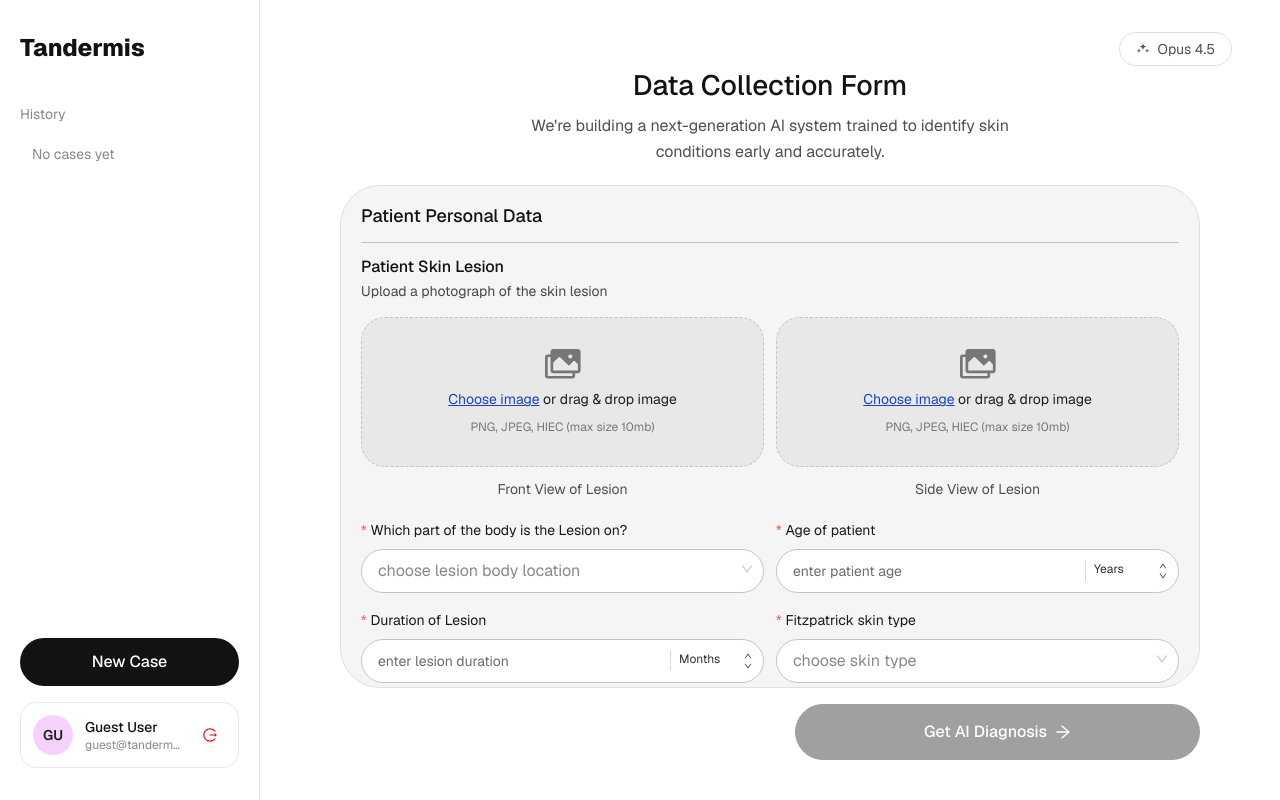
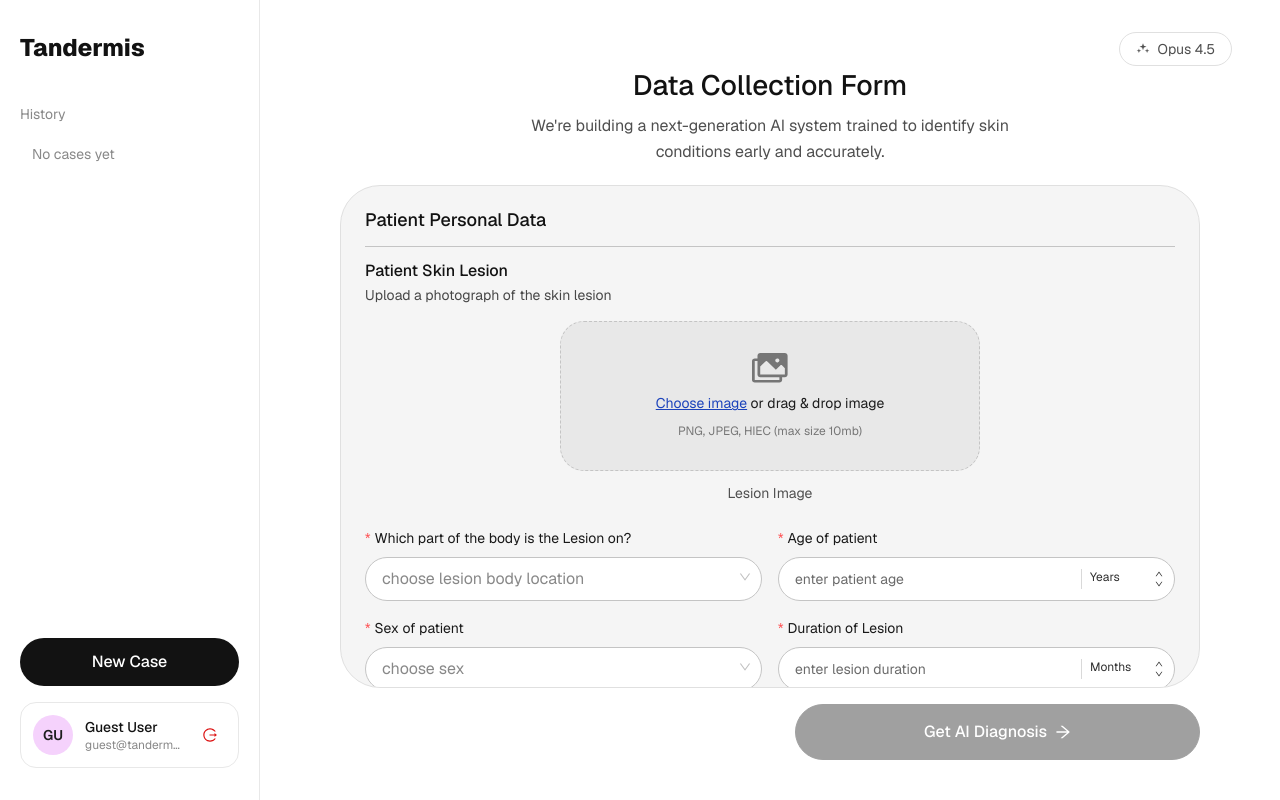
Before and after one commit to Oreoluwaibk/tandermis, a Next.js app: page /dashboard in a window 1280 px wide. Built offline with nearby package versions, Linux system fonts and the light colour scheme.

Commit message:
adjust and restructure the fields

```diff
--- a/app/dashboard/page.tsx
+++ b/app/dashboard/page.tsx
@@ -147,13 +147,15 @@ const DashboardPage = () => {
       lesion_location: formData.lesionLocation,
       patient_age: formData.patientAge,
       patient_age_unit: formData.patientAgeUnit,
+      patient_sex: formData.patientSex,
       lesion_duration: formData.lesionDuration,
       lesion_duration_unit: formData.lesionDurationUnit,
       fitzpatrick_skin_type: formData.fitzpatrickSkinType,
       erythema: formData.erythematous === "Yes",
-      clinical_diagnosis: formData.clinicalDiagnosis,
-      front_view_path: formData.frontImage,
-      side_view_path: formData.sideImage,
+      itch: formData.isLesionItchy === "Yes",
+      associated_symptoms: formData.associatedSymptoms,
+      additional_information: formData.additionalInformation,
+      front_view_path: formData.lesionImage,
     };
 
     const formDataPayload = toFormData(payload);
--- a/app/globals.css
+++ b/app/globals.css
@@ -151,6 +151,12 @@ body {
     border-radius: 40px !important;
 }
 
+.dashboard-textarea.ant-input {
+    border-color: #C4C4C4 !important;
+    resize: vertical;
+    min-height: 96px;
+}
+
 .ant-upload {
     width: 100% !important;
 }
--- a/component/dashboard/CaseSummaryCard.tsx
+++ b/component/dashboard/CaseSummaryCard.tsx
@@ -22,8 +22,7 @@ const CaseSummaryCard = ({
   compact,
   variant = "default",
 }: CaseSummaryCardProps) => {
-  const frontSrc = getImageSrc(formData.frontImage);
-  const sideSrc = getImageSrc(formData.sideImage);
+  const lesionSrc = getImageSrc(formData.lesionImage);
   const isChat = variant === "chat";
 
   const fields = [
@@ -36,6 +35,10 @@ const CaseSummaryCard = ({
       answer: formData.patientAge
         ? `${formData.patientAge} ${formData.patientAgeUnit}`
         : "",
+    },
+    {
+      question: "Sex of patient",
+      answer: formData.patientSex,
     },
     {
       question: "Duration of lesion",
@@ -54,36 +57,47 @@ const CaseSummaryCard = ({
       answer: formData.erythematous,
     },
     {
-      question: "What is your clinical diagnosis?",
-      answer: formData.clinicalDiagnosis,
+      question: "Is lesion itchy?",
+      answer: formData.isLesionItchy,
+    },
+    {
+      question: "Associated symptoms",
+      answer: formData.associatedSymptoms,
+      multiline: true,
+    },
+    {
+      question: "Additional information",
+      answer: formData.additionalInformation,
       multiline: true,
     },
   ];
 
   if (isChat) {
     return (
-      <div className="w-full rounded-[24px] border border-[#ECECEC] bg-[#F7F7F8] px-5 py-4 shadow-sm md:rounded-[28px] md:px-6 md:py-5">
-        {(frontSrc || sideSrc) && (
-          <div className="mb-4 flex gap-2.5">
-            {frontSrc && (
+      <div className="w-full rounded-3xl border border-[#ECECEC] bg-[#F7F7F8] px-5 py-4 shadow-sm md:rounded-[28px] md:px-6 md:py-5">
+        {lesionSrc && (
+          <div className="mb-4">
             <img
-                src={frontSrc}
-                alt="Front view"
+              src={lesionSrc}
+              alt="Lesion"
               className="h-[72px] w-[72px] rounded-2xl object-cover md:h-20 md:w-20"
             />
-            )}
-            {sideSrc && (
-              <img
-                src={sideSrc}
-                alt="Side view"
-                className="h-[72px] w-[72px] rounded-2xl object-cover md:h-20 md:w-20"
-              />
-            )}
           </div>
         )}
 
         <div className="flex flex-col gap-3.5 md:gap-4">
-          {fields.map((field) => (
+          {fields.map((field) =>
+            field.multiline && field.answer ? (
+              <div
+                key={field.question}
+                className="text-sm leading-relaxed text-[#5D5D5D] md:text-[15px]"
+              >
+                <p>{field.question}</p>
+                <p className="mt-1 font-semibold text-[#121212]">
+                  Answer: {field.answer}
+                </p>
+              </div>
+            ) : (
               <p
                 key={field.question}
                 className="text-sm leading-relaxed text-[#5D5D5D] md:text-[15px]"
@@ -93,7 +107,8 @@ const CaseSummaryCard = ({
                   Answer: {field.answer || "—"}
                 </span>
               </p>
-          ))}
+            )
+          )}
         </div>
       </div>
     );
@@ -101,26 +116,19 @@ const CaseSummaryCard = ({
 
   return (
     <div
-      className={`w-full rounded-[20px] bg-[#F5F5F5] md:rounded-[24px] ${
+      className={`w-full rounded-[20px] bg-[#F5F5F5] md:rounded-3xl ${
         compact ? "p-3 md:p-4" : "p-6"
       }`}
     >
-      <div className="mb-3 flex gap-2 md:mb-4 md:gap-3">
-        {frontSrc && (
+      {lesionSrc && (
+        <div className="mb-3 md:mb-4">
           <img
-            src={frontSrc}
-            alt="Front view"
+            src={lesionSrc}
+            alt="Lesion"
             className="h-14 w-14 rounded-xl object-cover md:h-16 md:w-16"
           />
+        </div>
       )}
-        {sideSrc && (
-          <img
-            src={sideSrc}
-            alt="Side view"
-            className="h-14 w-14 rounded-xl object-cover md:h-16 md:w-16"
-          />
-        )}
-      </div>
 
       <div className="flex flex-col gap-2 md:gap-3">
         {fields.map((field) => (
--- a/component/dashboard/DataCollectionForm.tsx
+++ b/component/dashboard/DataCollectionForm.tsx
@@ -4,12 +4,13 @@ import InputPicker from "@/component/InputPicker";
 import UploadImage from "@/component/UploadImage";
 import { fitzpatrickType, partOfTheBody } from "@/savedInfo";
 import { ArrowRightOutlined, QuestionCircleOutlined } from "@ant-design/icons";
-import { Button, Col, Form, Row, Select, Tooltip } from "antd";
+import { Button, Col, Form, Input, Row, Select, Tooltip } from "antd";
 import { RcFile } from "antd/es/upload";
 import React from "react";
-import { CaseFormData, clinicalDiagnosisOptions } from "./types";
+import { CaseFormData } from "./types";
 
 const { Option } = Select;
+const { TextArea } = Input;
 
 interface DataCollectionFormProps {
   formData: CaseFormData;
@@ -23,6 +24,8 @@ const fieldSelectProps = {
   size: "large" as const,
 };
 
+const formItemClass = "mb-3! md:mb-4!";
+
 const DataCollectionForm = ({
   formData,
   onChange,
@@ -30,14 +33,14 @@ const DataCollectionForm = ({
   loading,
 }: DataCollectionFormProps) => {
   const isComplete =
-    formData.frontImage &&
-    formData.sideImage &&
+    formData.lesionImage &&
     formData.lesionLocation &&
     formData.patientAge &&
+    formData.patientSex &&
     formData.lesionDuration &&
     formData.fitzpatrickSkinType &&
     formData.erythematous &&
-    formData.clinicalDiagnosis;
+    formData.isLesionItchy;
 
   return (
     <div className="mx-auto flex h-full w-full max-w-[860px] flex-col overflow-hidden">
@@ -53,56 +56,45 @@ const DataCollectionForm = ({
 
       <div className="flex min-h-0 flex-1 flex-col">
         <div className="flex min-h-0 flex-1 flex-col overflow-hidden rounded-3xl border border-[#E0E0E0] bg-[#F5F5F5] md:rounded-[40px]">
-          <div className="shrink-0 px-3 pt-3 md:px-5 md:pt-4">
+          <div className="shrink-0 px-3 pt-3 md:px-6 md:pt-5">
             <p className="text-sm font-medium text-[#121212] md:text-lg">
               Patient Personal Data
             </p>
             <div className="my-2 border-t border-[#C4C4C4] md:my-3" />
           </div>
 
-          <div className="min-h-0 flex-1 overflow-y-auto px-3 pb-3 md:px-5 md:pb-4">
-
-        <div className="mb-4 md:mb-5">
+          <div className="min-h-0 flex-1 overflow-y-auto px-3 pb-4 md:px-6 md:pb-5">
+            {/* Image upload */}
+            <section className="mb-5 md:mb-6">
               <p className="text-sm font-medium text-[#121212] md:text-base">
                 Patient Skin Lesion
               </p>
               <p className="mt-0.5 text-xs text-[#474747] md:text-sm">
                 Upload a photograph of the skin lesion
               </p>
-
-          <Row gutter={[12, 12]} className="mt-3 md:mt-4">
-            <Col xs={24} md={12}>
+              <div className="mt-3 flex justify-center md:mt-4">
+                <div className="w-full max-w-[420px]">
                   <UploadImage
                     variant="dashboard"
-                title="Front View of Lesion"
-                value={formData.frontImage}
+                    title="Lesion Image"
+                    value={formData.lesionImage}
                     setValue={(val) =>
-                  onChange({ frontImage: val as RcFile | string })
+                      onChange({ lesionImage: val as RcFile | string })
                     }
                     showDelete
                   />
-            </Col>
-            <Col xs={24} md={12}>
-              <UploadImage
-                variant="dashboard"
-                title="Side View of Lesion"
-                value={formData.sideImage}
-                setValue={(val) =>
-                  onChange({ sideImage: val as RcFile | string })
-                }
-                showDelete
-              />
-            </Col>
-          </Row>
                 </div>
+              </div>
+            </section>
 
+            {/* Form fields */}
             <Form layout="vertical" className="dashboard-form font-sans!">
-          <Row gutter={[12, 0]}>
+              <Row gutter={[16, 0]}>
                 <Col xs={24} md={12}>
                   <Form.Item
                     label="Which part of the body is the Lesion on?"
                     required
-                className="mb-3! md:mb-4!"
+                    className={formItemClass}
                   >
                     <Select
                       {...fieldSelectProps}
@@ -120,7 +112,11 @@ const DataCollectionForm = ({
                 </Col>
 
                 <Col xs={24} md={12}>
-              <Form.Item label="Age of patient" required className="mb-3! md:mb-4!">
+                  <Form.Item
+                    label="Age of patient"
+                    required
+                    className={formItemClass}
+                  >
                     <InputPicker
                       number
                       value={formData.patientAge}
@@ -146,9 +142,27 @@ const DataCollectionForm = ({
 
                 <Col xs={24} md={12}>
                   <Form.Item
+                    label="Sex of patient"
+                    required
+                    className={formItemClass}
+                  >
+                    <Select
+                      {...fieldSelectProps}
+                      placeholder="choose sex"
+                      value={formData.patientSex || undefined}
+                      onChange={(val) => onChange({ patientSex: val })}
+                    >
+                      <Option value="Male">Male</Option>
+                      <Option value="Female">Female</Option>
+                    </Select>
+                  </Form.Item>
+                </Col>
+
+                <Col xs={24} md={12}>
+                  <Form.Item
                     label="Duration of Lesion"
                     required
-                className="mb-3! md:mb-4!"
+                    className={formItemClass}
                   >
                     <InputPicker
                       number
@@ -177,7 +191,7 @@ const DataCollectionForm = ({
                   <Form.Item
                     label="Fitzpatrick skin type"
                     required
-                className="mb-3! md:mb-4!"
+                    className={formItemClass}
                   >
                     <Select
                       {...fieldSelectProps}
@@ -205,7 +219,7 @@ const DataCollectionForm = ({
                       </span>
                     }
                     required
-                className="mb-3! md:mb-4!"
+                    className={formItemClass}
                   >
                     <Select
                       {...fieldSelectProps}
@@ -219,26 +233,59 @@ const DataCollectionForm = ({
                   </Form.Item>
                 </Col>
 
-            <Col xs={24} md={12}>
+                <Col span={24}>
                   <Form.Item
-                label="What is your clinical diagnosis?"
+                    label="Is lesion itchy?"
                     required
-                className="mb-0!"
+                    className="mb-0! md:mb-4!"
                   >
                     <Select
                       {...fieldSelectProps}
                       placeholder="choose option"
-                  showSearch
-                  optionFilterProp="children"
-                  value={formData.clinicalDiagnosis || undefined}
-                  onChange={(val) => onChange({ clinicalDiagnosis: val })}
+                      value={formData.isLesionItchy || undefined}
+                      onChange={(val) => onChange({ isLesionItchy: val })}
                     >
-                  {clinicalDiagnosisOptions.map((option) => (
-                    <Option key={option} value={option}>
-                      {option}
-                    </Option>
-                  ))}
+                      <Option value="Yes">Yes</Option>
+                      <Option value="No">No</Option>
                     </Select>
+                  </Form.Item>
+                </Col>
+
+                <Col span={24}>
+                  <div className="my-4 border-t border-[#C4C4C4] md:my-5" />
+                  <p className="mb-3 text-sm font-medium text-[#121212] md:mb-4 md:text-base">
+                    Additional notes
+                  </p>
+                </Col>
+
+                <Col xs={24} md={12}>
+                  <Form.Item
+                    label="Associated symptoms"
+                    className={formItemClass}
+                  >
+                    <TextArea
+                      placeholder="Describe associated symptoms"
+                      rows={4}
+                      value={formData.associatedSymptoms}
+                      onChange={(e) =>
+                        onChange({ associatedSymptoms: e.target.value })
+                      }
+                      className="dashboard-textarea rounded-[20px]! bg-white! p-3! md:rounded-3xl! md:p-4!"
+                    />
+                  </Form.Item>
+                </Col>
+
+                <Col xs={24} md={12}>
+                  <Form.Item label="Additional information" className="mb-0!">
+                    <TextArea
+                      placeholder="Add any additional information"
+                      rows={4}
+                      value={formData.additionalInformation}
+                      onChange={(e) =>
+                        onChange({ additionalInformation: e.target.value })
+                      }
+                      className="dashboard-textarea rounded-[20px]! bg-white! p-3! md:rounded-3xl! md:p-4!"
+                    />
                   </Form.Item>
                 </Col>
               </Row>
--- a/component/dashboard/types.ts
+++ b/component/dashboard/types.ts
@@ -6,13 +6,15 @@ export interface CaseFormData {
   lesionLocation: string;
   patientAge: string | number | null;
   patientAgeUnit: string;
+  patientSex: string;
   lesionDuration: string | number | null;
   lesionDurationUnit: string;
   fitzpatrickSkinType: string;
   erythematous: string;
-  clinicalDiagnosis: string;
-  frontImage: RcFile | string;
-  sideImage: RcFile | string;
+  isLesionItchy: string;
+  associatedSymptoms: string;
+  additionalInformation: string;
+  lesionImage: RcFile | string;
 }
 
 export interface HistoryCase {
@@ -33,27 +35,16 @@ export const emptyFormData = (): CaseFormData => ({
   lesionLocation: "",
   patientAge: null,
   patientAgeUnit: "years",
+  patientSex: "",
   lesionDuration: null,
   lesionDurationUnit: "months",
   fitzpatrickSkinType: "",
   erythematous: "",
-  clinicalDiagnosis: "",
-  frontImage: "",
-  sideImage: "",
+  isLesionItchy: "",
+  associatedSymptoms: "",
+  additionalInformation: "",
+  lesionImage: "",
 });
-
-export const clinicalDiagnosisOptions = [
-  "Acquired Angioedema Due to C1 Inhibitor Deficiency",
-  "Allergic Contact Dermatitis",
-  "Angioedema",
-  "Atopic Dermatitis",
-  "Cholinergic Urticaria",
-  "Melanoma",
-  "Basal Cell Carcinoma",
-  "Seborrheic Keratosis",
-  "Psoriasis",
-  "Eczema",
-];
 
 export const fitzpatrickLabels: Record<string, string> = {
   I: "Very Fair",
```
Lines whose indentation alone changed are shown as unchanged.
